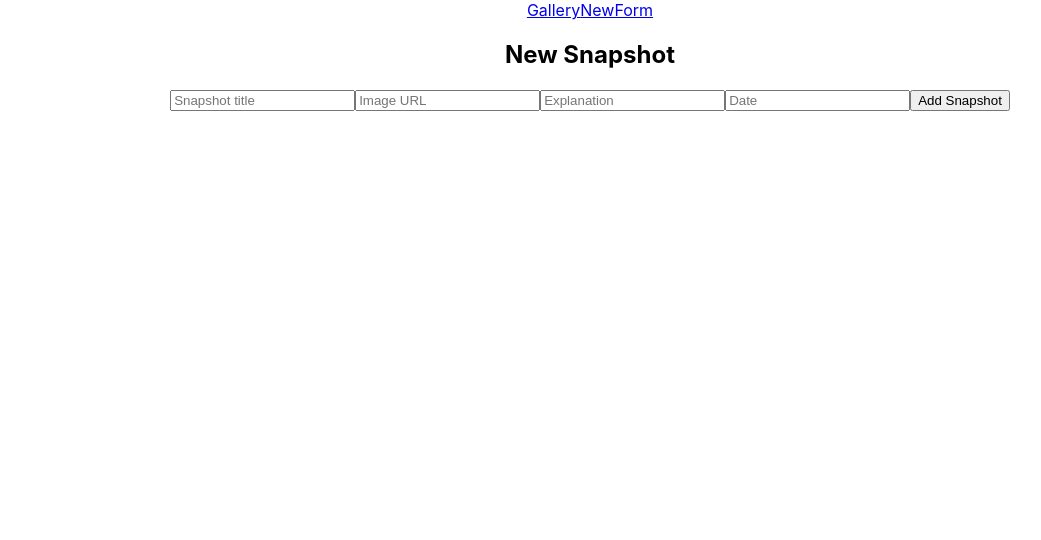
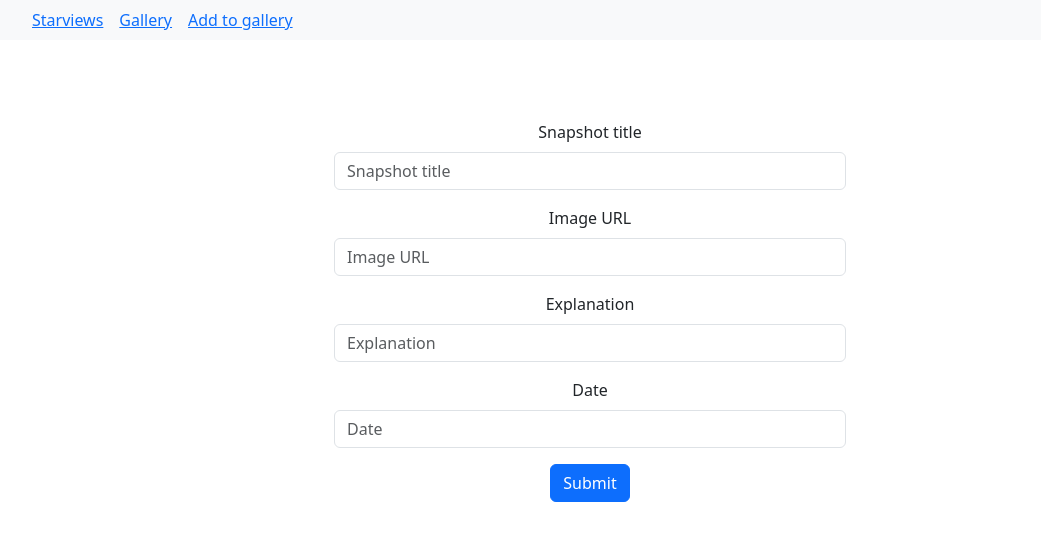
Before and after one commit to dastinnette/phase-2-project, a React (Create React App) app: page /New in a window 1280 px wide. Shown: the top 540 px of the page, without its empty margins (50-1091 px from the left). Built offline with nearby package versions, Linux system fonts and the light colour scheme; data requests are answered from the project's data file.

Commit message:
Achieved MVP styling

```diff
--- a/package.json
+++ b/package.json
@@ -6,7 +6,9 @@
     "@testing-library/jest-dom": "^5.17.0",
     "@testing-library/react": "^13.4.0",
     "@testing-library/user-event": "^13.5.0",
+    "bootstrap": "^5.3.2",
     "react": "^18.2.0",
+    "react-bootstrap": "^2.9.0",
     "react-dom": "^18.2.0",
     "react-router-dom": "^6.17.0",
     "react-scripts": "5.0.1",
--- a/public/index.html
+++ b/public/index.html
@@ -8,6 +8,12 @@
     <meta
       name="description"
       content="Web site created using create-react-app"
+    />
+    <link
+      rel="stylesheet"
+      href="https://cdn.jsdelivr.net/npm/bootstrap@5.3.0/dist/css/bootstrap.min.css"
+      integrity="sha384-9ndCyUaIbzAi2FUVXJi0CjmCapSmO7SnpJef0486qhLnuZ2cdeRhO02iuK6FUUVM"
+      crossorigin="anonymous"
     />
     <link rel="apple-touch-icon" href="%PUBLIC_URL%/logo192.png" />
     <!--
--- a/src/App.css
+++ b/src/App.css
@@ -36,3 +36,21 @@
     transform: rotate(360deg);
   }
 }
+
+.cards {
+  padding: 2em;
+}
+
+.searchBar {
+  width: 30%
+}
+
+.nav-links {
+  padding-right: 1em;
+}
+
+.input-form {
+  max-width: 40%;
+  margin-left: 30%;
+  margin-top: 5em;
+}
--- a/src/components/App.js
+++ b/src/components/App.js
@@ -1,4 +1,5 @@
 import '../App.css';
+import 'bootstrap/dist/css/bootstrap.min.css';
 import { Outlet } from 'react-router-dom';
 import React, { useState, useEffect } from "react"
 import NavBar from './NavBar';
--- a/src/components/ItemCard.js
+++ b/src/components/ItemCard.js
@@ -1,4 +1,6 @@
 import { useNavigate } from "react-router-dom";
+import Card from 'react-bootstrap/Card';
+import Col from 'react-bootstrap/Col';
 
 function ItemCard({ snapshot }){
     const { id, copyright, date, explanation, hdurl, title } = snapshot
@@ -7,16 +9,15 @@ function ItemCard({ snapshot }){
         navigate(`/Gallery/${id}`)
     }
     return(
-        <div>
-            <img
-                src={hdurl}
-                alt={title}
-                onClick={handleImageClick}
-            />
-            <h1>{title}</h1>
-            <p>{date}</p>
-            <p>{explanation}</p>
-        </div>
+
+                <Col xs={6} md={3} className="cards">
+                    <Card style={{ width: '20rem' }}>
+                        <Card.Img style={{ height: '18rem' }} variant="top" src={hdurl} alt={title} onClick={handleImageClick} />
+                        <Card.Title>{title}</Card.Title>
+                        <Card.Text>{date}</Card.Text>
+                    </Card>
+                </Col>
+
     );
 }
 
--- a/src/components/ItemContainer.js
+++ b/src/components/ItemContainer.js
@@ -1,6 +1,9 @@
 import ItemCard from './ItemCard'
 import { useOutletContext } from 'react-router-dom';
 import Search from './Search';
+import Container from 'react-bootstrap/Container';
+import Row from 'react-bootstrap/Row';
+
 function ItemContainer() {
 
     const { searchValue,snapshots,setSearchValue } = useOutletContext();
@@ -16,10 +19,15 @@ function ItemContainer() {
                 snapshot={snapshot}
             />
     ))
+
     return(
         <ul>
             <Search searchValue={searchValue} setSearchValue={setSearchValue}/>
-            {renderSnapShots}
+            <Container>
+                <Row>
+                    {renderSnapShots}
+                </Row>
+            </Container>
         </ul>
     );
 }
--- a/src/components/NavBar.js
+++ b/src/components/NavBar.js
@@ -1,12 +1,23 @@
 import { NavLink } from 'react-router-dom';
+import Container from 'react-bootstrap/Container';
+import Nav from 'react-bootstrap/Nav';
+import Navbar from 'react-bootstrap/Navbar';
 
 function NavBar() {
 
     return(
-        <div>
-            <NavLink to={"/Gallery"}>Gallery</NavLink>
-            <NavLink to={"/New"}>NewForm</NavLink>
-        </div>
+            <Navbar expand="lg" className="bg-body-tertiary">
+                <Container>
+                    <NavLink className="nav-links" to={"/"}>Starviews</NavLink>
+                    <Navbar.Toggle aria-controls="basic-navbar-nav" />
+                    <Navbar.Collapse id="basic-navbar-nav">
+                    <Nav className="me-auto">
+                        <NavLink className="nav-links" to={"/Gallery"}>Gallery</NavLink>
+                        <NavLink className="nav-links" to={"/New"}>Add to gallery</NavLink>
+                    </Nav>
+                    </Navbar.Collapse>
+                </Container>
+            </Navbar>
     );
 }
 
--- a/src/components/NewForm.js
+++ b/src/components/NewForm.js
@@ -1,5 +1,9 @@
 import React, { useState } from "react";
 import { useOutletContext,useNavigate } from 'react-router-dom';
+import Button from 'react-bootstrap/Button';
+import Form from 'react-bootstrap/Form';
+
+
 const initialState = {
     title: "",
     hdurl: "",
@@ -44,24 +48,27 @@ function NewForm() {
       }
 
     return(
-        <div>
-            <h2>New Snapshot</h2>
-            <form onSubmit={handleSubmit}>
-                <input type="text" name="title" placeholder="Snapshot title"
-                    value={title} onChange={handleChange}
-                />
-                <input type="text" name="hdurl" placeholder="Image URL"
-                    value={hdurl} onChange={handleChange}
-                />
-                <input type="text" name="explanation" placeholder="Explanation"
-                    value={explanation} onChange={handleChange}
-                />
-                <input type="text" name="date" placeholder="Date"
-                    value={date} onChange={handleChange}
-                />
-                <button type="submit">Add Snapshot</button>
-            </form>
-        </div>
+      <Form className="input-form" onSubmit={handleSubmit}>
+        <Form.Group className="mb-3">
+          <Form.Label>Snapshot title</Form.Label>
+          <Form.Control type="text" name="title" placeholder="Snapshot title" value={title} onChange={handleChange}/>
+        </Form.Group>
+        <Form.Group className="mb-3">
+          <Form.Label>Image URL</Form.Label>
+          <Form.Control type="text" name="hdurl" placeholder="Image URL" value={hdurl} onChange={handleChange}/>
+        </Form.Group>
+        <Form.Group className="mb-3">
+          <Form.Label>Explanation</Form.Label>
+          <Form.Control type="text" name="explanation" placeholder="Explanation" value={explanation} onChange={handleChange}/>
+        </Form.Group>
+        <Form.Group className="mb-3">
+          <Form.Label>Date</Form.Label>
+          <Form.Control type="text" name="date" placeholder="Date" value={date} onChange={handleChange}/>
+        </Form.Group>
+        <Button variant="primary" type="submit">
+          Submit
+        </Button>
+      </Form>
     )
 }
 
--- a/src/components/Search.js
+++ b/src/components/Search.js
@@ -5,7 +5,7 @@ function Search({searchValue,setSearchValue}) {
     }
     return(
         <div>
-            <input type='text' placeholder="SearchItem" value={searchValue} onChange={handleSearch}/>
+            <input className="searchBar" type='text' placeholder="Search Starviews" value={searchValue} onChange={handleSearch}/>
         </div>
     );
 }
```
Also changed, not shown: 1 other file (tests, documents, lock files or other folders).
